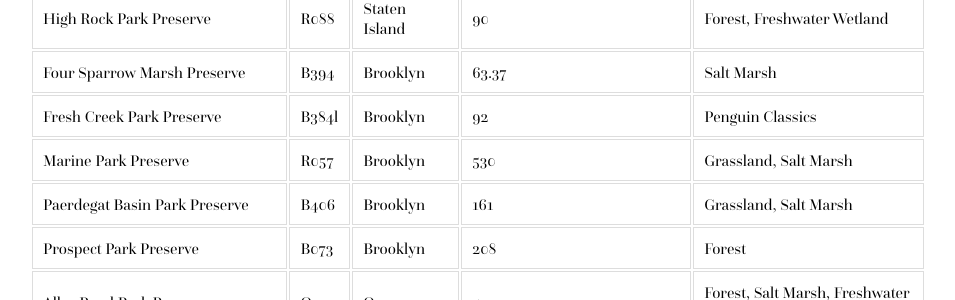
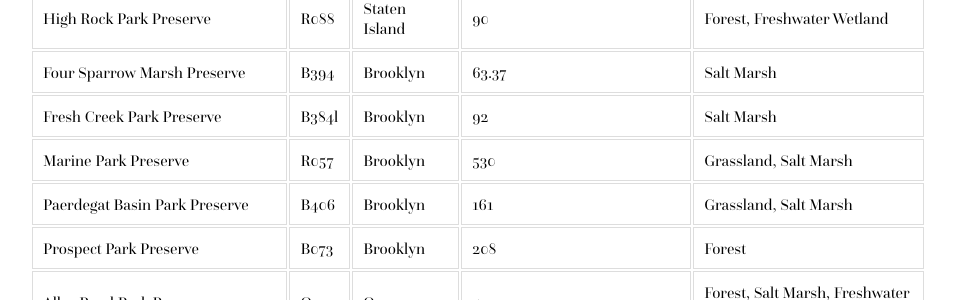
Before and after one commit to annabellamelvin/annabellamelvin.github.io, a Jekyll site: the page assignments/nature_table.html, which Jekyll copies as it is, in a window 1280 px wide and 900 px high, scrolled down 1331 px. Shown: the part 154-454 px from the top of the window, without its empty margins (162-1117 px from the left). Built offline with Jekyll 4.4.1, drawn with Linux system fonts in a browser that asks for light colours.

Commit message:
Update nature_table.html

```diff
--- a/assignments/nature_table.html
+++ b/assignments/nature_table.html
@@ -192,7 +192,7 @@
             <td>B384l</td>
             <td>Brooklyn</td>
             <td>92</td>
-            <td>Penguin Classics</td>
+            <td>Salt Marsh</td>
           </tr>
           <tr>
             <td>Marine Park Preserve</td>
```
